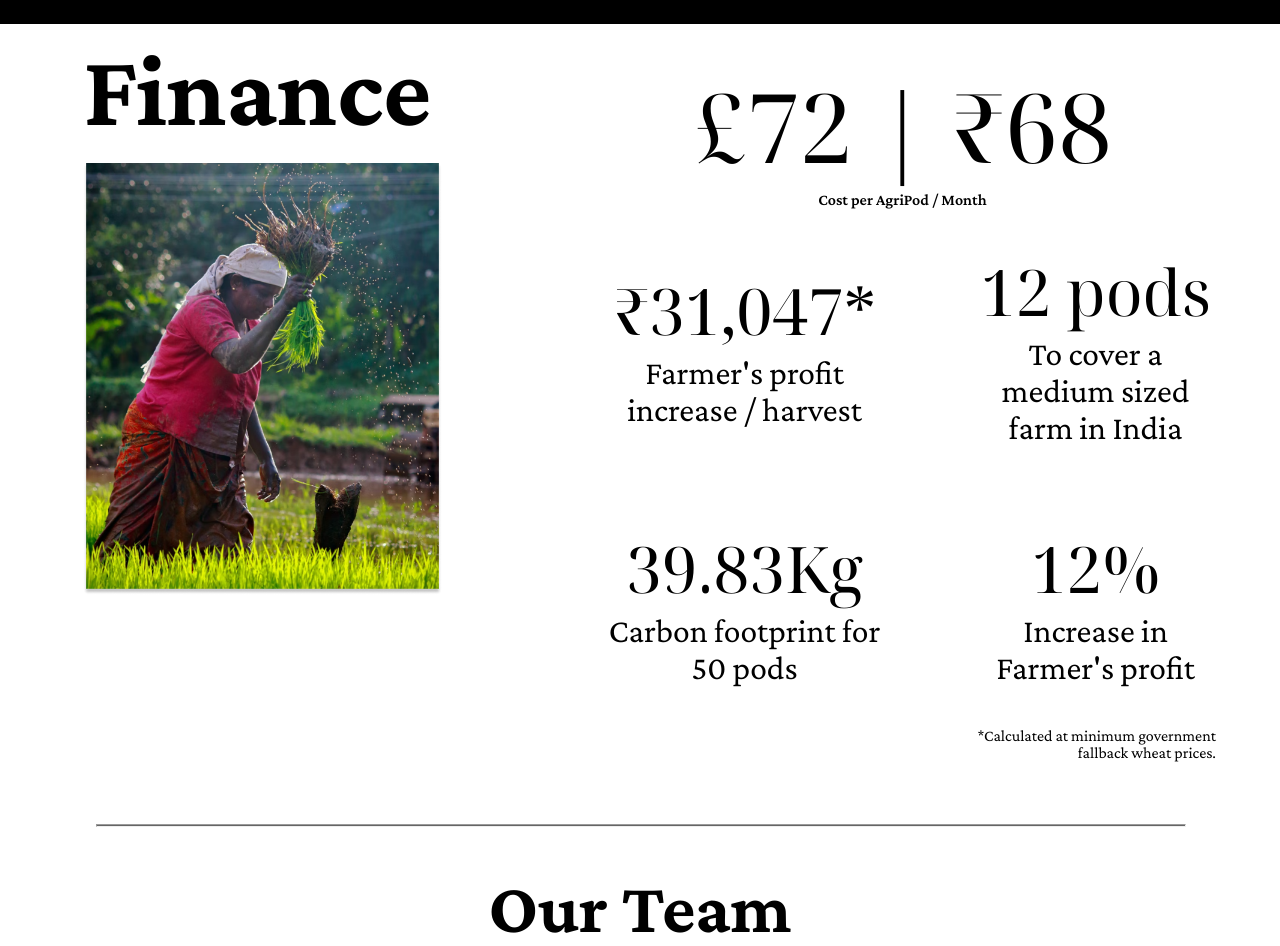
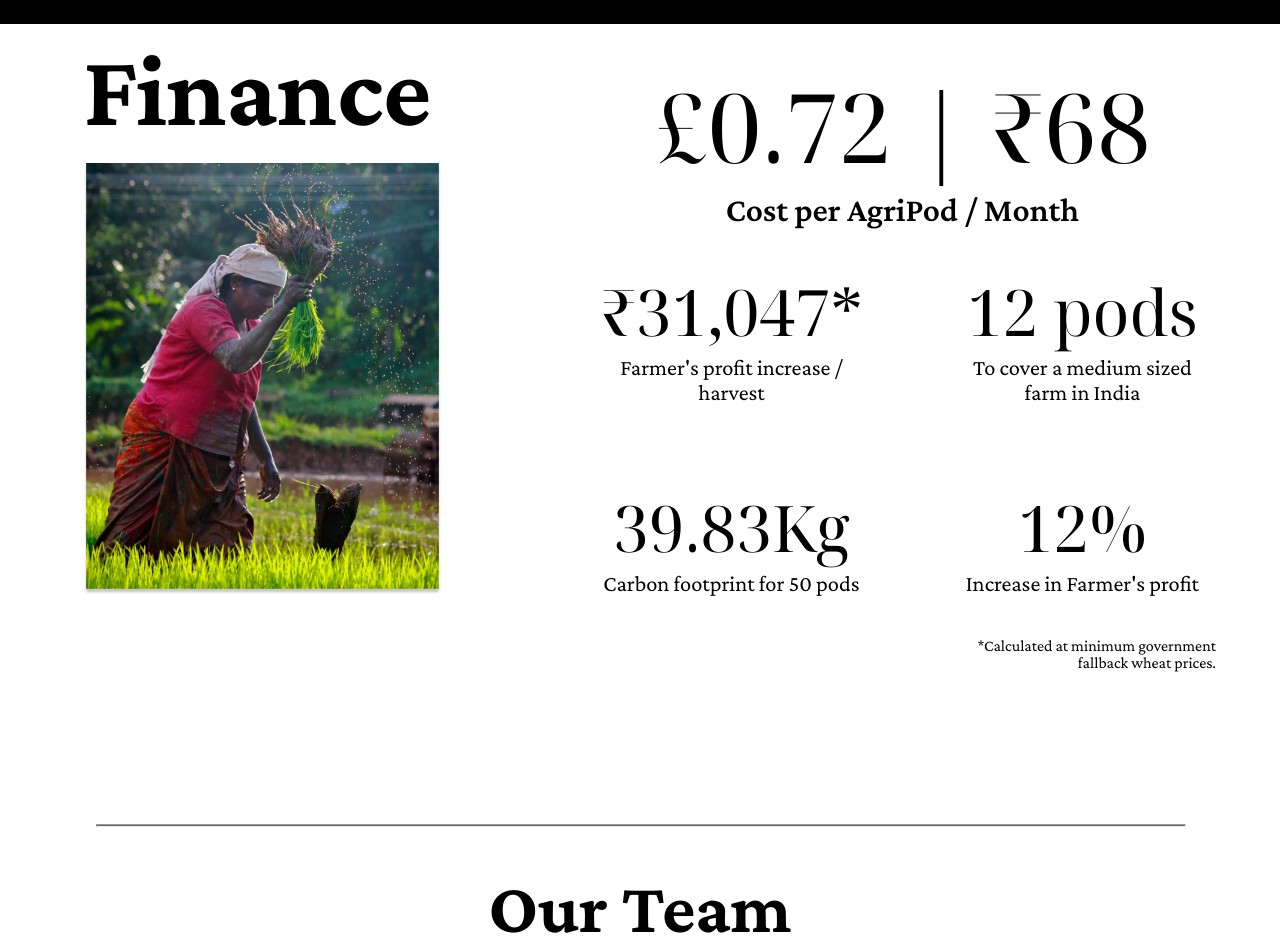
Before and after one commit to kamVelo/AgriPod, a Flask app: page / in a window 1280 px wide. Shown: the part 2376-3322 px from the top of the page. Run offline with Flask 2, Linux system fonts and the light colour scheme.

Commit message:
Adi Spots

```diff
--- a/static/css/index.css
+++ b/static/css/index.css
@@ -392,7 +392,7 @@ header div p{
   font-weight:400;
 }
 .finance .figures .headline p{
-  font-weight:5vh;
+  font-size:4.2vh;
   font-family:'Crimson Pro';
   font-weight:600;
 }
@@ -409,7 +409,7 @@ header div p{
   font-weight:400;
 }
 .finance .figures .grid .tableLabel{
-  font-size:4.2vh;
+  font-size:2.8vh;
   font-family:'Crimson Pro';
   font-weight:400;
 }
--- a/templates/index.html
+++ b/templates/index.html
@@ -208,7 +208,7 @@
       </div>
       <div class="figures floatRight">
         <div class="headline">
-          <h1>£72 | ₹68</h1>
+          <h1>£0.72 | ₹68</h1>
           <p>Cost per AgriPod / Month</p>
         </div>
         <table class="grid">
```
